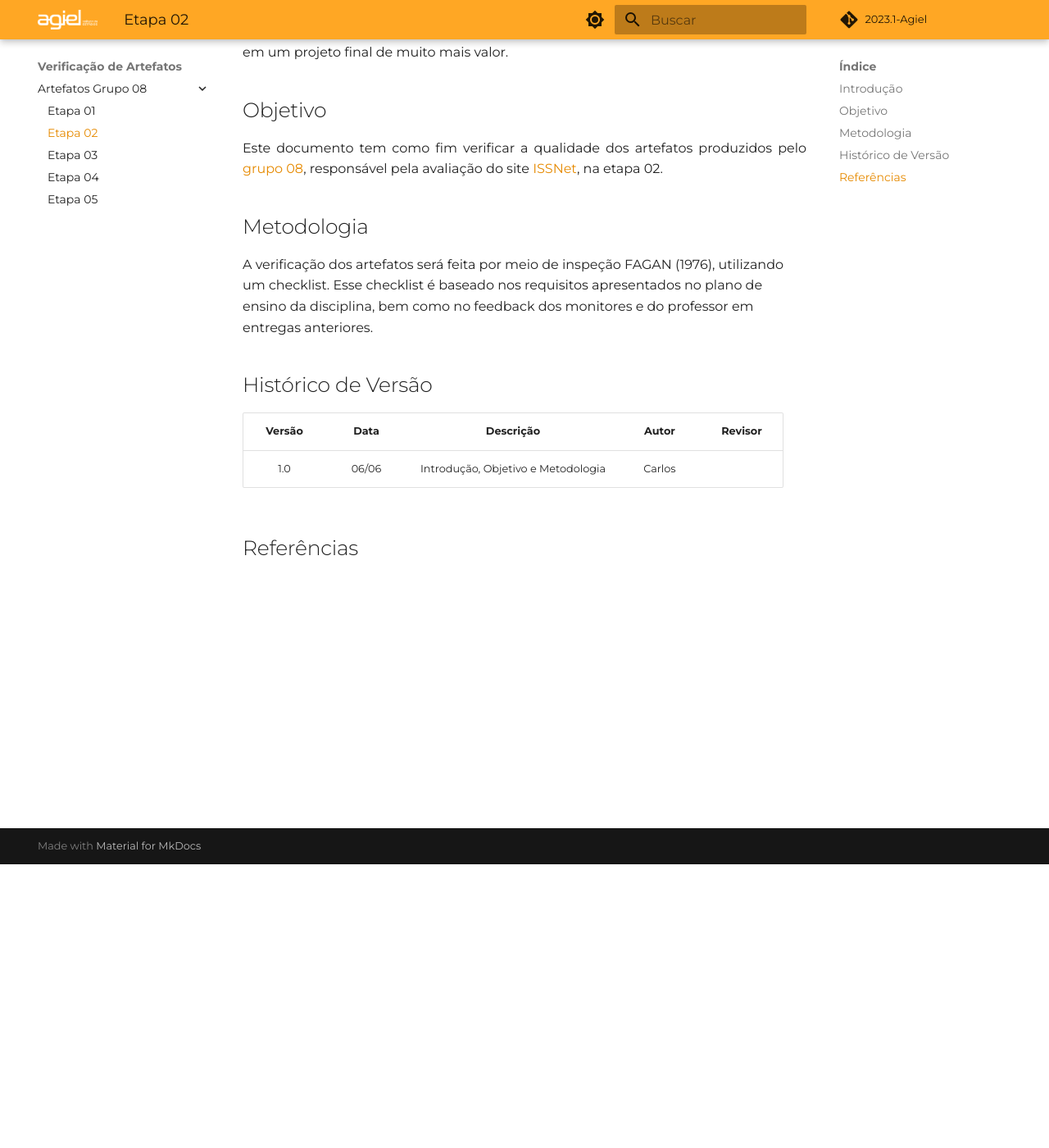
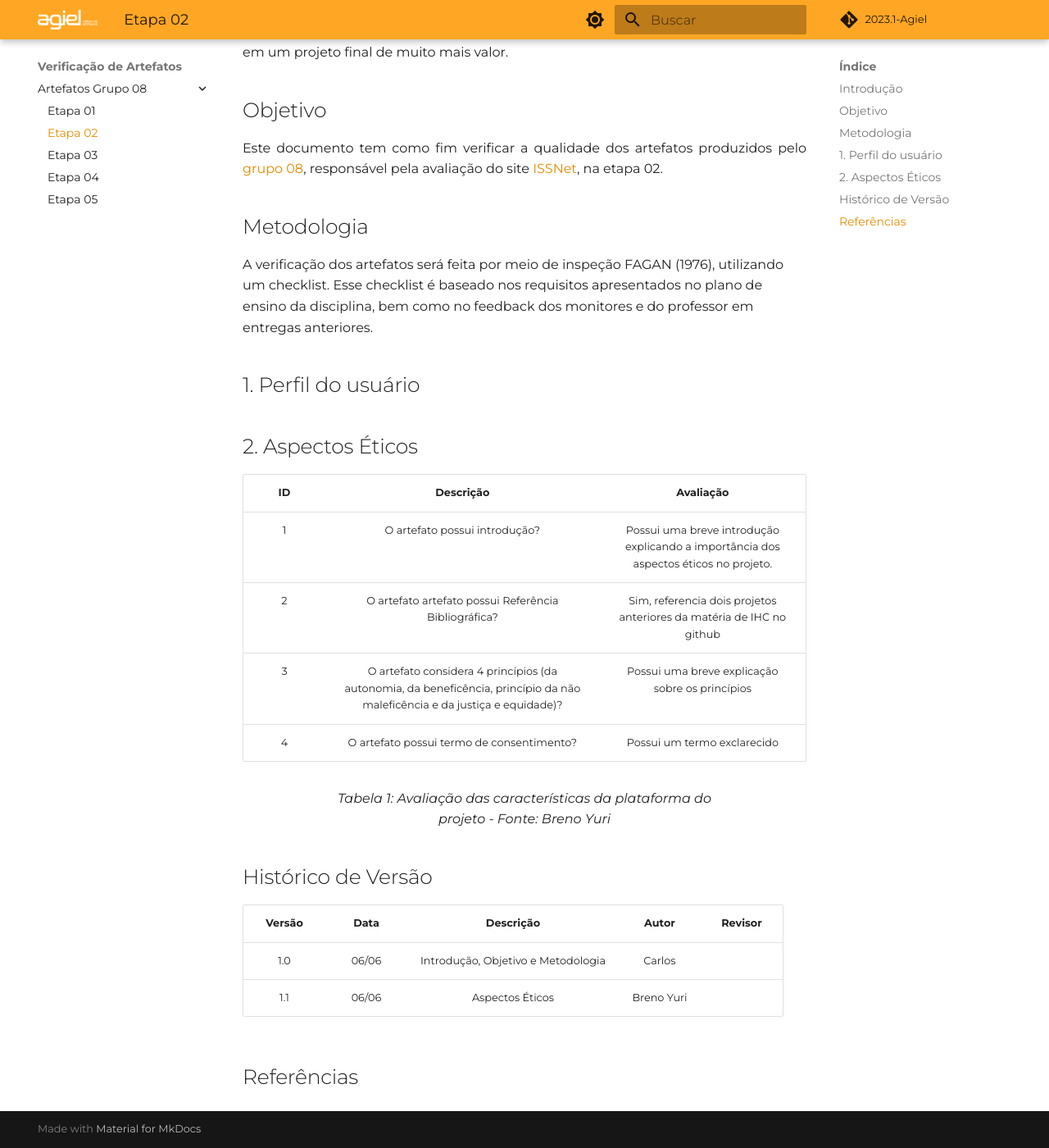
Before and after one commit to Interacao-Humano-Computador/2023.1-Agiel, an MkDocs documentation site: the page built from docs/verificacao/grupo_8/etapa_2.md, in a window 1280 px wide and 1400 px high, scrolled down 346 px. Shown: the whole window at 82% size. Built offline with MkDocs 1.6.1 and Material for MkDocs 9.7.7, drawn with Linux system fonts in a browser that asks for light colours; some web fonts are replaced; comment, search, counter and statistics services are not loaded.

Commit message:
Adiciona revisão dos aspectos éticos da etapa 2

```diff
--- a/docs/verificacao/grupo_8/etapa_2.md
+++ b/docs/verificacao/grupo_8/etapa_2.md
@@ -13,10 +13,25 @@ Este documento tem como fim verificar a qualidade dos artefatos produzidos pelo
 ## Metodologia
 A verificação dos artefatos será feita por meio de inspeção FAGAN (1976), utilizando um checklist. Esse checklist é baseado nos requisitos apresentados no plano de ensino da disciplina, bem como no feedback dos monitores e do professor em entregas anteriores.
 
+## 1. Perfil do usuário
+
+## 2. Aspectos Éticos
+
+| ID | Descrição  | Avaliação |
+|:--:|:----------:|:---------:|
+| 1 | O artefato possui introdução? | Possui uma breve introdução explicando a importância dos aspectos éticos no projeto. |
+| 2 | O artefato artefato possui Referência Bibliográfica? | Sim, referencia dois projetos anteriores da matéria de IHC no github |
+| 3 | O artefato considera 4 princípios (da autonomia, da beneficência, princípio da não maleficência e da justiça e equidade)? | Possui uma breve explicação sobre os princípios |
+| 4 | O artefato possui termo de consentimento? | Possui um termo exclarecido |
+
+<figcaption align="center">Tabela 1: Avaliação das características da plataforma do projeto - Fonte: Breno Yuri</figcaption>
+
+
 ## Histórico de Versão
 
 | Versão | Data  |            Descrição              |     Autor      |    Revisor    |
 |:------:|:-----:|:---------------------------------:|:--------------:|:-------------:|
 |  1.0   | 06/06 | Introdução, Objetivo e Metodologia | Carlos | |
+|  1.1   | 06/06 | Aspectos Éticos | Breno Yuri | |
 
 ## Referências
```
